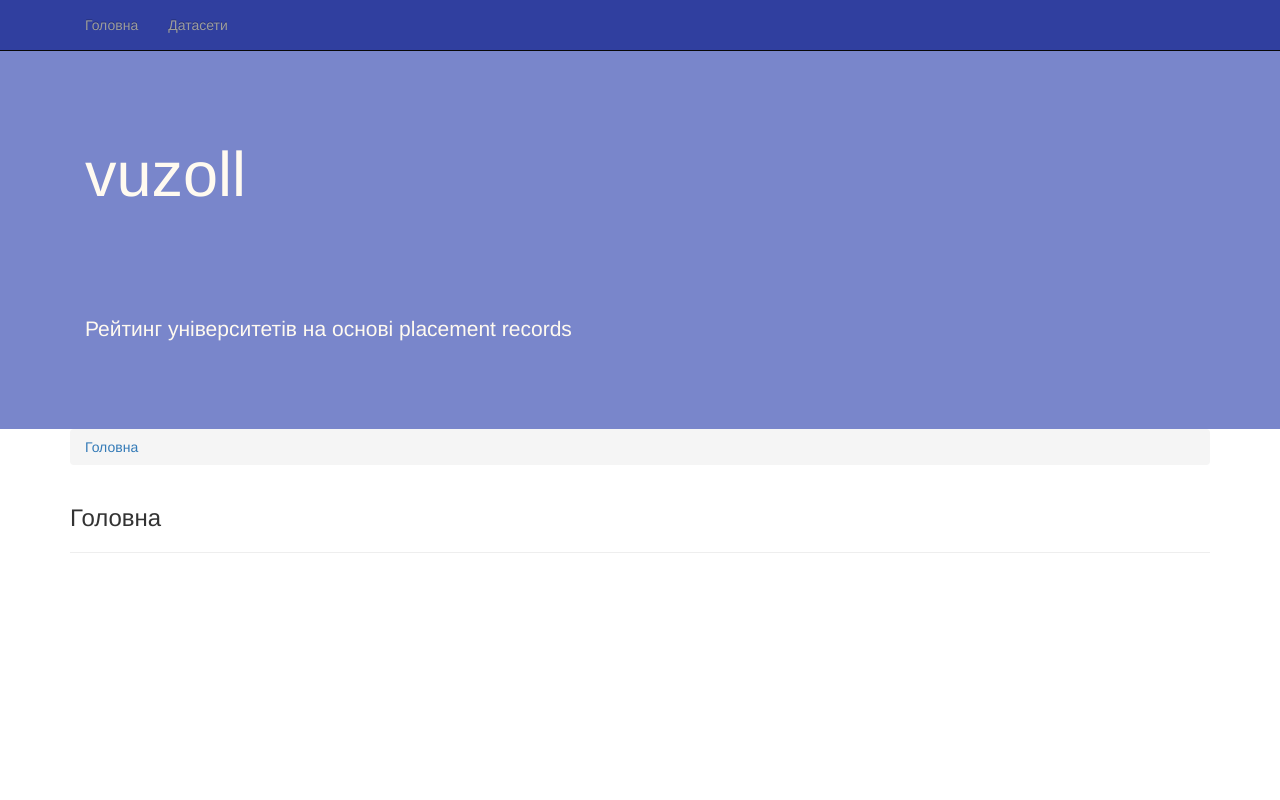
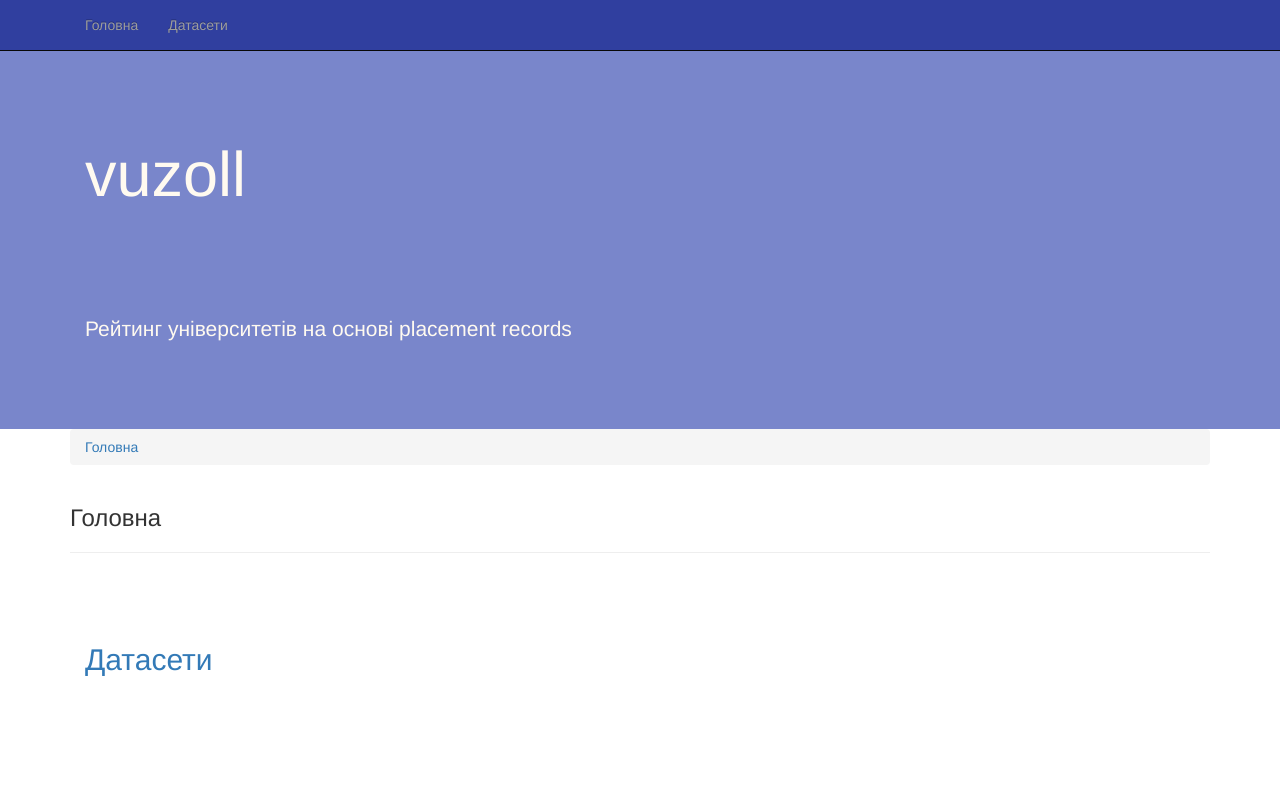
Before and after one commit to vuzoll/vuzoll-webui, a website: page app/index.html in a window 1280 px wide. Shown: the top 800 px of the page. Drawn offline with nearby package versions, Linux system fonts and the light colour scheme; some packages are replaced by stand-ins of ours.

Commit message:
#7. minor fix

```diff
--- a/app/views/home.html
+++ b/app/views/home.html
@@ -13,7 +13,7 @@
   </div>
 
   <div class="row row-content">
-    <div class="col-xs-12 col-sm-9" ng-if="showReport">
+    <div class="col-xs-12 col-sm-9">
       <h2><a ui-sref="app.explore">Датасети</a></h2>
     </div>
 
```
